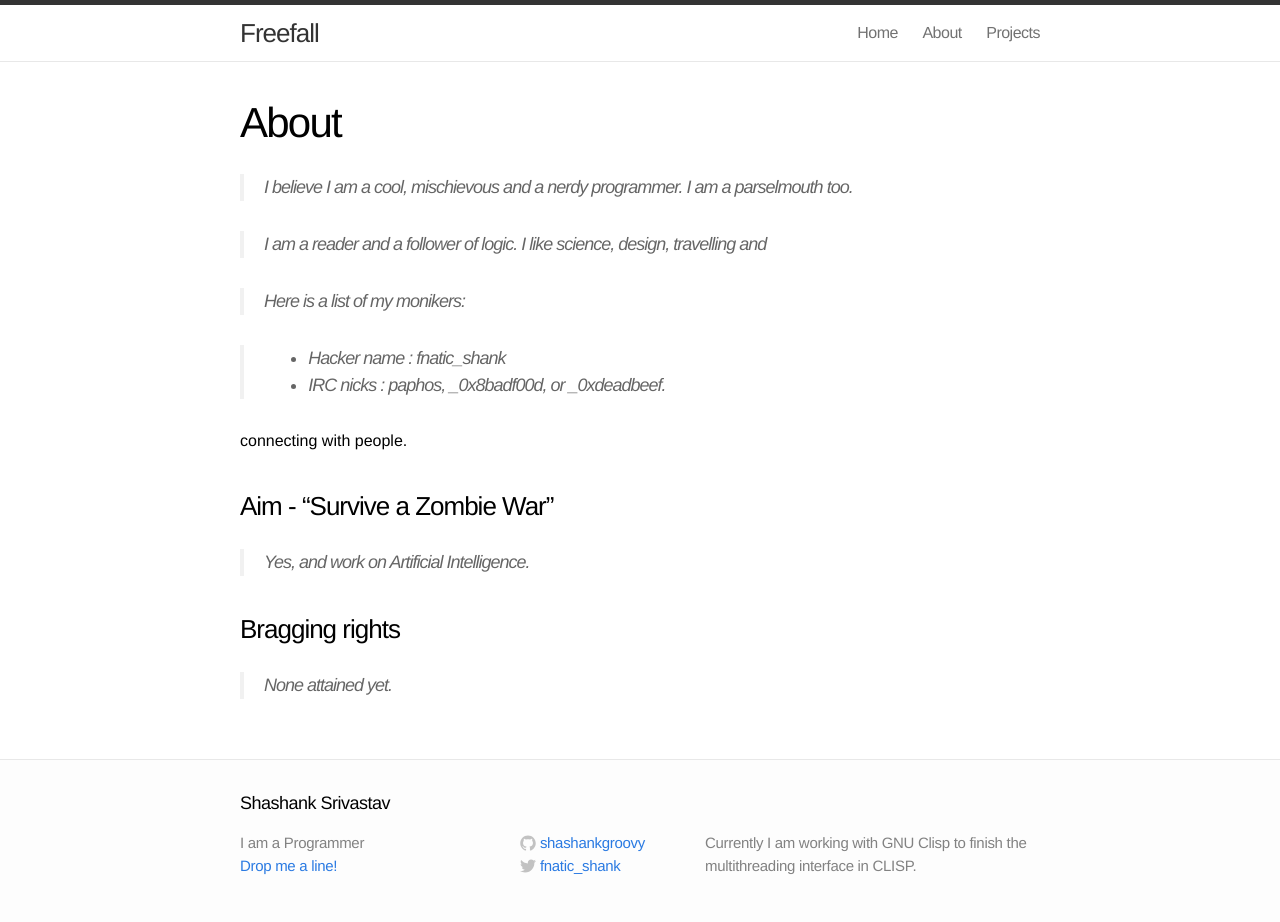
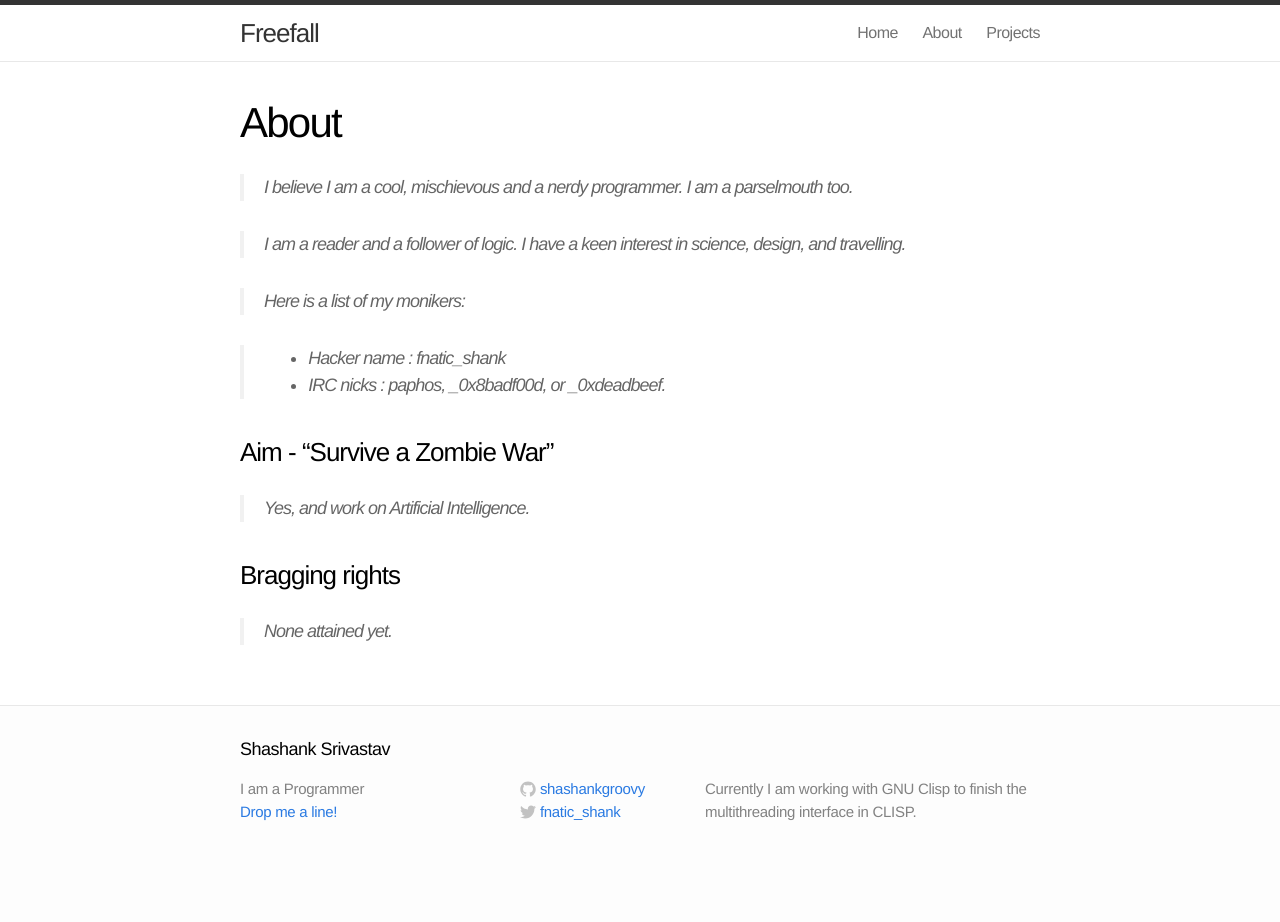
Before and after one commit to shashankgroovy/shashankgroovy.github.io, a Jekyll site: the page built from about/index.md, in a window 1280 px wide. Built offline with Jekyll 4.4.1, drawn with Linux system fonts in a browser that asks for light colours; Markdown is read by kramdown in place of the engine named in the settings; after the commit the page ends 900 px from its top, so only the background shows below that.

Commit message:
Fix the typo on about page

```diff
--- a/about/index.md
+++ b/about/index.md
@@ -6,14 +6,14 @@ title: About
 > I believe I am a cool, mischievous and a nerdy programmer.
 I am a parselmouth too.
 
-> I am a reader and a follower of logic. I like science, design, travelling and
+> I am a reader and a follower of logic. I have a keen interest in science,
+> design, and travelling.
 
 > Here is a list of my monikers:
 
 > * Hacker name : fnatic_shank
 * IRC nicks : paphos, _0x8badf00d, or _0xdeadbeef.
 
-connecting with people.
 
 ###  Aim -  "Survive a Zombie War"
 >Yes, and work on Artificial Intelligence.
```
